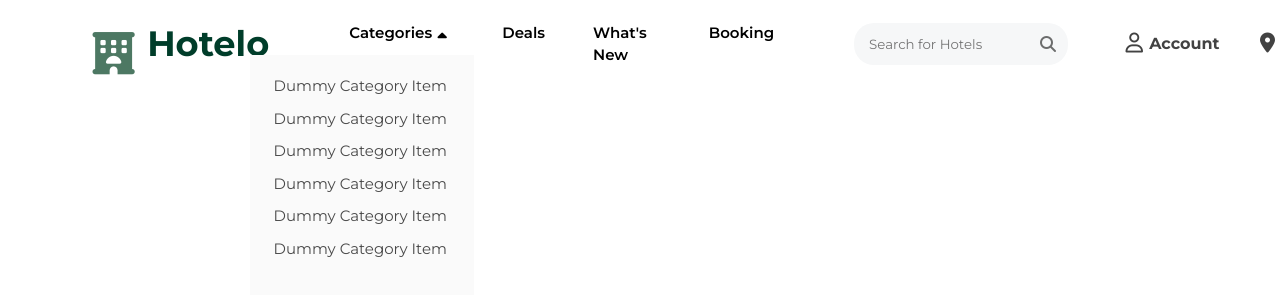
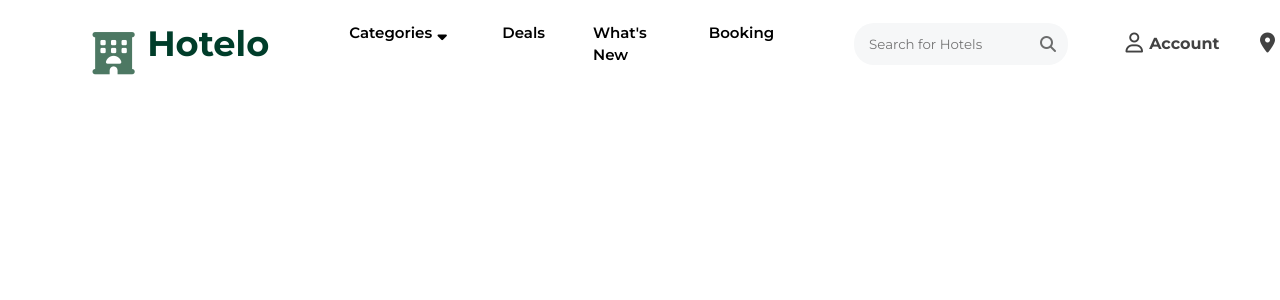
Before and after one commit to devjoshixo/hotelo-client-old, a React (Vite) app: page / in a window 1280 px wide. Shown: the top 300 px of the page. Built offline with nearby package versions, Linux system fonts and the light colour scheme.

Commit message:
NavBar done

```diff
--- a/src/components/Navbar/Navbar.jsx
+++ b/src/components/Navbar/Navbar.jsx
@@ -4,7 +4,7 @@ import { useHistory } from 'react-router-dom';
 import HoverList from '../UI/HoverList';
 
 const Navbar = () => {
-  const [category, setCategory] = useState(true);
+  const [category, setCategory] = useState(false);
 
   const navigation = useHistory();
 
```
